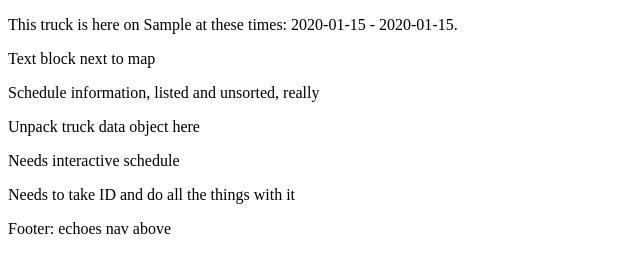
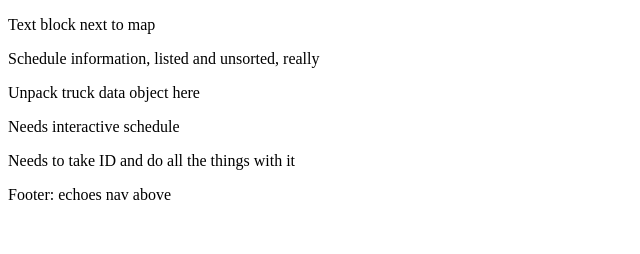
Before and after one commit to breanneboland/go-truck-yourself, a Flask app: template templates/truck_details.html in a window 1280 px wide. Shown: the part 780-1034 px from the top of the page, without its empty margins (0-640 px from the left). After the commit the page ends 980 px from the top, so only its background shows below. Run offline with Flask 2, Linux system fonts and the light colour scheme; tables that the repository leaves empty hold one stand-in row (values such as "Sample post"); the template is opened without the code that fills it: values that come from a table or form of the project are taken from there, most other values are stand-ins (such as "Sample title", 1, 10 or a date in 2020); some libraries are stand-ins or nearby versions.

Commit message:
working on truck detail js

```diff
--- a/server.py
+++ b/server.py
@@ -33,7 +33,6 @@ def truck_details(truck_id):
     #Call all applicable rows from schedule spreadsheet
     #Divide into variables to pass into the site itself
 
-    truck_id = truck_id
     # Assigns based on number passed via URL
     print truck_id
     truck = Truck.query.get(truck_id)
@@ -42,6 +41,54 @@ def truck_details(truck_id):
     truck_schedule = Truck_schedule.query.filter_by(truck_id=truck_id).all()
     #list of schedule objectsby truck ID foreign key - will be empty for some truck IDs
     print truck_schedule
+
+# Overall approach to this data: could do a join to only get IDs in both lists.
+
+    if truck_schedule:
+        truck_schedule_1 = truck_schedule[0]
+        print "Truck_schedule_1=", truck_schedule_1
+    else:
+        truck_schedule_1 = {"name": "fake data",
+                            "schedule_line_id": "666",
+                            "location_description": "fake data",
+                            "food_items": "fake data",
+                            "expiration_date": "fake data",
+                            "day_of_week": "Any day",
+                            "start_time": "99 AM",
+                            "end_time": "99 PM",
+                            "extra_text": "Here is where extra text might go.",
+                            "x_coordinate": "72.222222",
+                            "y_coordinate": "27"
+                            }
+        print "You got the dummy."
+        # Added a fake dictionary for now so that it doesn't freak out if there's no information. But now it only uses that fake dictionary, rrrrrrr.
+        #Add something here that passes the value if it exists and ignore it if it doesn't so the randomly selected pages don't error if there are no schedule lines! But Jinja ignores variables without value, so there are ways to put this together... Could make a second simpler file to call in case of no schedule lines.
+
+    #going to need some if-else Jinja stuff to account for blank cells. Missing coordinates: "This truck didn't tell SF its coordinates, but here's its address: {{ blah blah }}." Will also need to convert 24-hour time to American-friendly time.
+
+
+#JS: JSON.stringify(jsObject);        // --> a string of valid JSON (to send)
+# JSON.parse(jsonString);          // --> a javascript object
+# Python:
+# json.dumps(python_dict)          # --> a string of valid JSON (to send)
+# json.loads(json_string)          # --> a Python dict
+# return jsonify(days=2, cost=5)
+
+#Figure out what ID I will use for trucks
+#Uses ID from truck detail table to create, then uses same ID on schedule table to add schedule information
+
+
+    return render_template("truck_details.html", truck_id=truck_id, truck=truck, truck_schedule=truck_schedule, truck_schedule_1=truck_schedule_1)
+        # truck_schedule_object_list=truck_schedule_object_list)
+# schedule_range_json=schedule_range_json,
+
+@app.route("/truck_schedule_times")
+def truck_schedule_times():
+    truck_id = request.args.get("truck_id")
+    truck_schedule = Truck_schedule.query.filter_by(truck_id=truck_id).all()
+
+
+    schedule_objects = Truck_schedule.query.filter_by(truck_id=truck_id).all()
 
     schedule_range = {"Sunday": [],
                       "Monday": [],
@@ -129,52 +176,18 @@ def truck_details(truck_id):
         # part that adds this formatted bit to the two-item list this will ultimately pass to the page, appended to each day-key
         # do it for both min and max
 
-    schedule_range_json = json.dumps(schedule_open_close)
-    print "This is the jsonified version: ", schedule_range_json
+    # schedule_range_json = json.dumps(schedule_open_close)
+    # print "This is the jsonified version: ", schedule_range_json
 
-# Overall approach to this data: could do a join to only get IDs in both lists.
-
-    if truck_schedule:
-        truck_schedule_1 = truck_schedule[0]
-        print "Truck_schedule_1=", truck_schedule_1
-    else:
-        truck_schedule_1 = {"name": "fake data",
-                            "schedule_line_id": "666",
-                            "location_description": "fake data",
-                            "food_items": "fake data",
-                            "expiration_date": "fake data",
-                            "day_of_week": "Any day",
-                            "start_time": "99 AM",
-                            "end_time": "99 PM",
-                            "extra_text": "Here is where extra text might go.",
-                            "x_coordinate": "72.222222",
-                            "y_coordinate": "27"
-                            }
-        print "You got the dummy."
-        # Added a fake dictionary for now so that it doesn't freak out if there's no information. But now it only uses that fake dictionary, rrrrrrr.
-        #Add something here that passes the value if it exists and ignore it if it doesn't so the randomly selected pages don't error if there are no schedule lines! But Jinja ignores variables without value, so there are ways to put this together... Could make a second simpler file to call in case of no schedule lines.
-
-    #going to need some if-else Jinja stuff to account for blank cells. Missing coordinates: "This truck didn't tell SF its coordinates, but here's its address: {{ blah blah }}." Will also need to convert 24-hour time to American-friendly time.
-
-
-#JS: JSON.stringify(jsObject);        // --> a string of valid JSON (to send)
-# JSON.parse(jsonString);          // --> a javascript object
-# Python:
-# json.dumps(python_dict)          # --> a string of valid JSON (to send)
-# json.loads(json_string)          # --> a Python dict
-# return jsonify(days=2, cost=5)
-
-#Figure out what ID I will use for trucks
-#Uses ID from truck detail table to create, then uses same ID on schedule table to add schedule information
-
-
-    return render_template("truck_details.html", truck_id=truck_id, truck=truck, truck_schedule=truck_schedule, truck_schedule_1=truck_schedule_1)
-        # truck_schedule_object_list=truck_schedule_object_list)
-# schedule_range_json=schedule_range_json,
+    return render_template("truck_schedule.html",
+                            schedule_open_close=schedule_open_close)
 
 @app.route("/truck_info.json")
 def truck_information():
-    """JSON information about trucks."""
+    """JSON information about truck schedules."""
+
+    truck_id = request.args.get("truck_id")
+    # Add more args/variables for future filters, then pass down. If [x variable], then (this filtered query).
 
     truck_schedule_info = {
         truck.schedule_line_id: {
@@ -191,10 +204,11 @@ def truck_information():
         "xCoordinate": truck.x_coordinate,
         "yCoordinate": truck.y_coordinate
     }
-
-    for truck in Truck_schedule.query.limit(150)}
+    for truck in Truck_schedule.query.filter_by(truck_id=truck_id).all()}
 
     return jsonify(truck_schedule_info)
+
+
 
 @app.route("/truck-schedule-info")
 def get_schedule_info():
--- a/templates/truck_details.html
+++ b/templates/truck_details.html
@@ -15,6 +15,7 @@
 
 <div id="truck-location-map"></div>
 <div id="truck-info-text"></div>
+<div id="test-div"></div>
 
 <p>Text block next to map</p>
 <p>Schedule information, listed and unsorted, really</p>
@@ -26,14 +27,11 @@
 
 function initMap() {
 
-    var coordinates1 = [37.7111991, -122.3946933]
-    // Looks like probably a good idea to keep the coordinates separate, actually, to sub X and Y rather than some listed pair. Cool, another db reseed.
-
     var map;
 
     var mapOptions = {
         zoom: 12,
-        center: new google.maps.LatLng(37.7111991, -122.3946933)
+        center: new google.maps.LatLng(37.756366, -122.438632)
     };
 
     map = new google.maps.Map(
@@ -47,11 +45,12 @@ function initMap() {
     });
     // Keep this out of the loop so it only creates one info window at a time, otherwise, you'd get more and more each time you click a marker. No!
 
-    $.get('/truck_info.json', function (truck_schedule_info) {
+    $.get('/truck_info.json', {truck_id: {{ truck_id }} }, function (truck_schedule_info) {
         // Attach markers to each truck location in returned JSON
         var truck, marker, contentString;
 
         for (var key in truck_schedule_info) {
+
             truck = truck_schedule_info[key];
 
             // Define the marker
@@ -64,13 +63,13 @@ function initMap() {
             // Define the content of the infoWindow
             contentString = (
                 '<div class="window-content">' +
-                    '<p><b>Location description: </b>' + truck.locationDescription + '</p>' +
-                    '<p><b>Some more information: </b>' + truck.extraText + '</p>' +
+                    '<p><b>Day and times:</b> ' + truck.dayOfWeek + ', ' + truck.startTime + ' - ' + truck.endTime + '</p><p><b>Additional location/time information: </b>' + truck.locationDescription + '</p><p><b>Some more information, thx SF OpenData: </b>' + truck.extraText + '</p>' +
                 '</div>');
 
             // Inside the loop we call bindInfoWindow passing it the marker,
             // map, infoWindow and contentString
             bindInfoWindow(marker, map, infoWindow, contentString);
+
         }
 
     });
@@ -105,14 +104,16 @@ function initMap() {
 
 <script>
 
-$.get("/truck_info.json", $("#truck-info-text").serialize(), function (truck_schedule_info) {
-    var truck, contentString;
+function appendSchedule () {
+    $.get('/truck_schedule_times', { truck_id: {{truck_id }} }, function (schedule_info) {
+        console.log('Got into the function!');
+        var details = schedule_info;
+        $('#truck-info-text').append(details);
+    });
+};
 
-    for (var key in truck_schedule_info)
-        truck = truck_schedule_info[key];
-        $("#truck-info-text").append("<p>This truck is here on " + truck.dayOfWeek + " at these times: " + truck.startTime + " - " + truck.endTime + ".</p>");
-  }
-);
+$('#truck-info-text').load(appendSchedule);
+
 // Could make a CSS selector class on the P connects to the day of the week, and then there are hidden settings (true/false) based on the day of the week the person selects. Checkboxes for each day of the week, and they toggle hide/show based on the class.
 
 
```
Also changed, not shown: templates/truck_schedule.html (added, +13 -0 lines).
